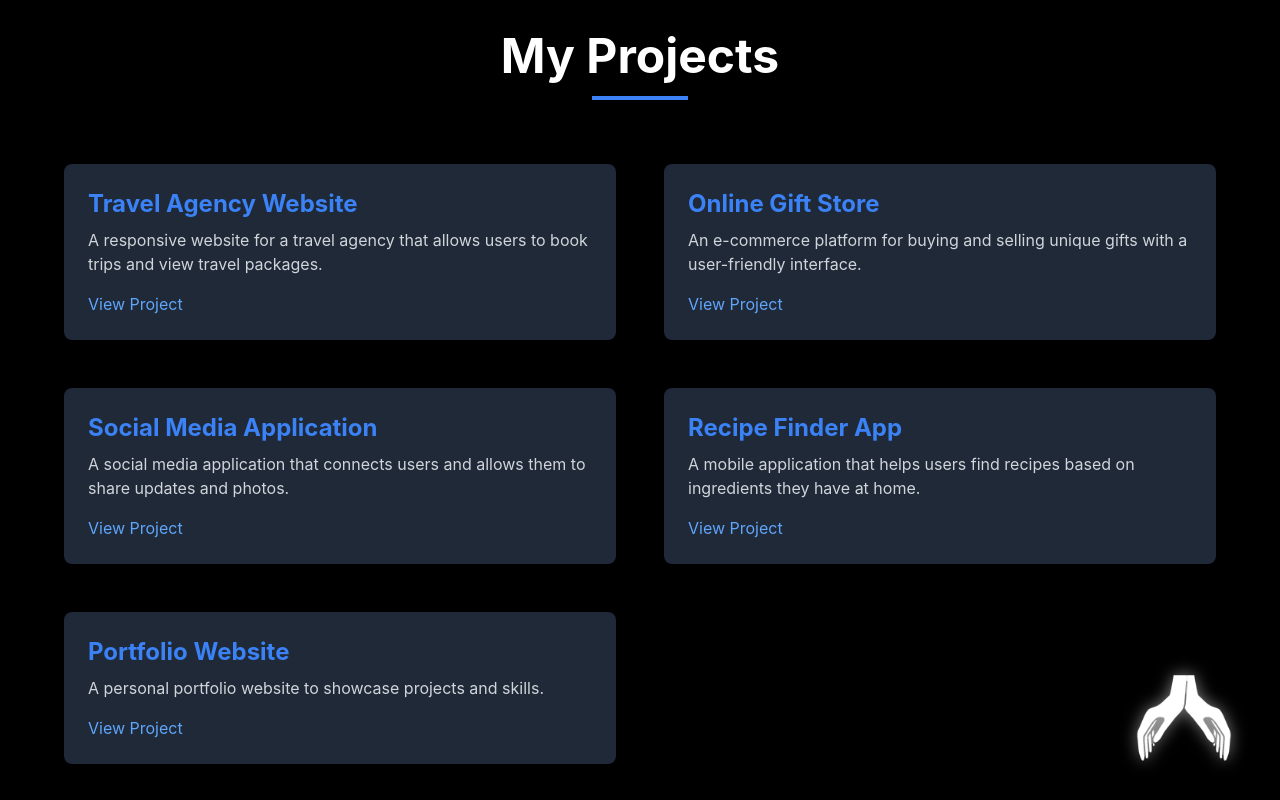
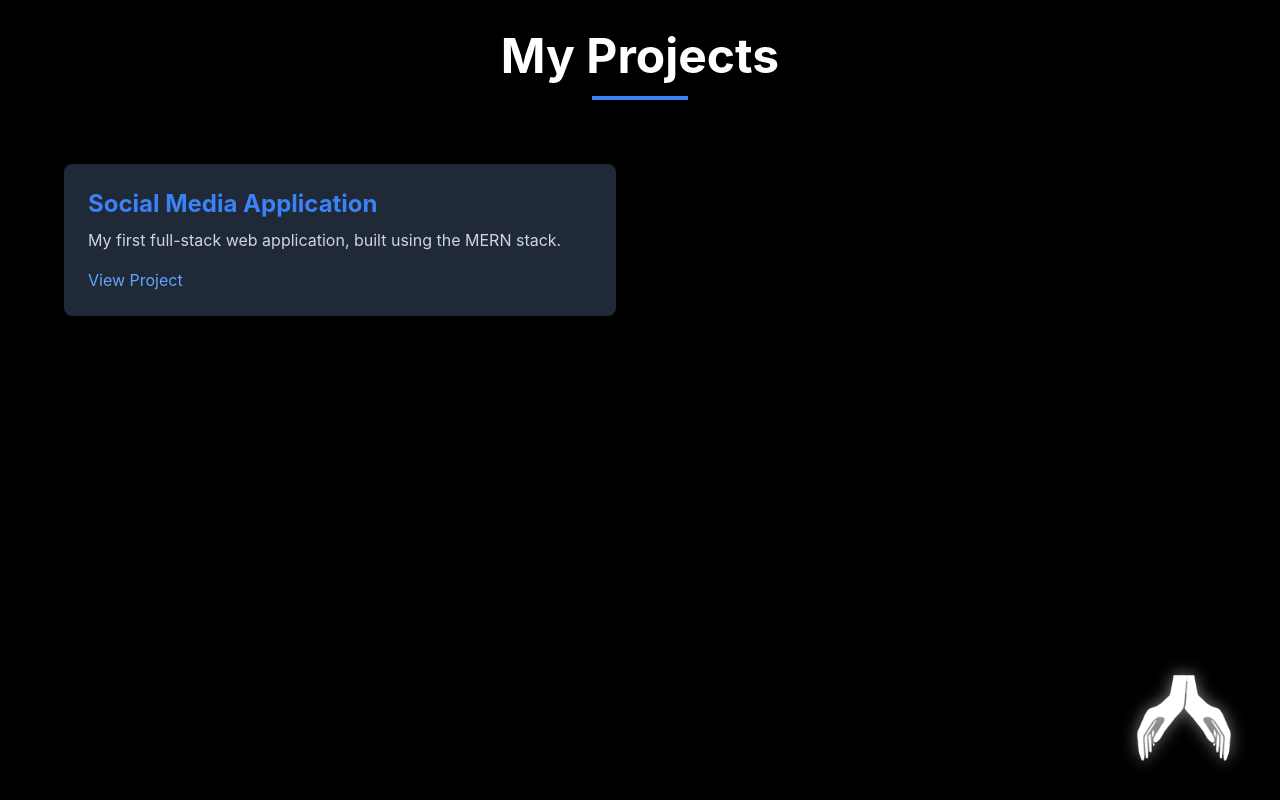
Before and after one commit to Sandun441/Portfolio, a React (Create React App) app: page /projects in a window 1280 px wide. Built offline with nearby package versions, Linux system fonts and the light colour scheme.

Commit message:
Update Projects.js

```diff
--- a/src/components/Projects.js
+++ b/src/components/Projects.js
@@ -3,31 +3,12 @@ import { motion } from 'framer-motion';
 
 const Projects = () => {
   const projects = [
-    {
-      title: "Travel Agency Website",
-      description: "A responsive website for a travel agency that allows users to book trips and view travel packages.",
-      link: "https://example.com/travel-agency",
-    },
-    {
-      title: "Online Gift Store",
-      description: "An e-commerce platform for buying and selling unique gifts with a user-friendly interface.",
-      link: "https://example.com/online-gift-store",
-    },
+
     {
       title: "Social Media Application",
-      description: "A social media application that connects users and allows them to share updates and photos.",
-      link: "https://example.com/social-media-app",
-    },
-    {
-      title: "Recipe Finder App",
-      description: "A mobile application that helps users find recipes based on ingredients they have at home.",
-      link: "https://example.com/recipe-finder",
-    },
-    {
-      title: "Portfolio Website",
-      description: "A personal portfolio website to showcase projects and skills.",
-      link: "https://example.com/portfolio-website",
-    },
+      description: " My first full-stack web application, built using the MERN stack.",
+      Livelink: "https://open-social-m.vercel.app/",
+    }
   ];
 
   return (
```
